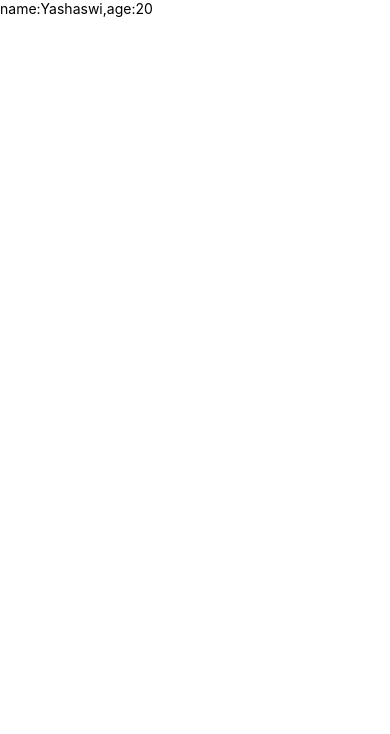
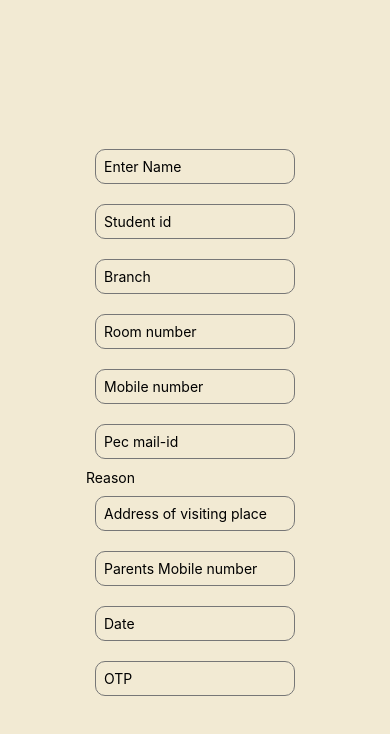
Before and after one commit to ideathon-2023/team-21, a React Native app in the folder App/: screen / in a window 390 px wide. Shown: the top 734 px of the page. Built offline with nearby package versions, Linux system fonts and the light colour scheme.

Commit message:
Update App.js

```diff
--- a/App/App.js
+++ b/App/App.js
@@ -7,8 +7,53 @@ export default function App() {
 
 
     return (
-      <View style={StyleSheet.container}>
-        <Text>name:{name},age:{age}</Text>
+      <View style={styles.container}>
+
+        <TextInput style={styles.input}
+        placeholder='Enter Name'
+        onChangeText={(val)=>setName(val)}/>
+
+        <TextInput style={styles.input}
+        placeholder='Student id'
+        onChangeText={(val)=>setName(val)}/>
+
+        <TextInput style={styles.input}
+        placeholder='Branch'
+        onChangeText={(val)=>setName(val)}/>
+
+        <TextInput style={styles.input}
+        placeholder='Room number'
+        onChangeText={(val)=>setName(val)}/>
+
+        <TextInput style={styles.input}
+        placeholder='Mobile number'
+        onChangeText={(val)=>setName(val)}/>
+
+        <TextInput style={styles.input}
+        placeholder='Pec mail-id'
+        onChangeText={(val)=>setName(val)}/>
+
+        <TextInput style={styles.reason}
+        placeholder='Reason'
+        onChangeText={(val)=>setName(val)}/>
+
+        <TextInput style={styles.input}
+        placeholder='Address of visiting place'
+        onChangeText={(val)=>setName(val)}/>
+
+        <TextInput style={styles.input}
+        placeholder='Parents Mobile number'
+        onChangeText={(val)=>setName(val)}/>
+
+        <TextInput style={styles.input}
+        placeholder='Date'
+        onChangeText={(val)=>setName(val)}/>
+
+        <TextInput style={styles.input}
+        placeholder='OTP'
+        onChangeText={(val)=>setName(val)}/>
+
+        {/* <Text>name:{name},age:{age}</Text> */}
       </View>
     );
   }
@@ -16,8 +61,24 @@ export default function App() {
 const styles = StyleSheet.create({
   container: {
     flex:1,
-    backgroundColor: '#fff',
+    backgroundColor: '#F2EAD3',
     alignItems: 'center',
     justifyContent: 'center',
   },
+  input : {
+    borderWidth:1,
+    borderColor:'#777',
+    padding:8,
+    margin:10,
+    width:200,
+    borderRadius:10,
+  reason : {
+    borderWidth:1,
+    borderColor:'#777',
+    padding:50,
+    margin:10,
+    width:200,
+    borderRadius:10,
+  }
+  }
 })
```
